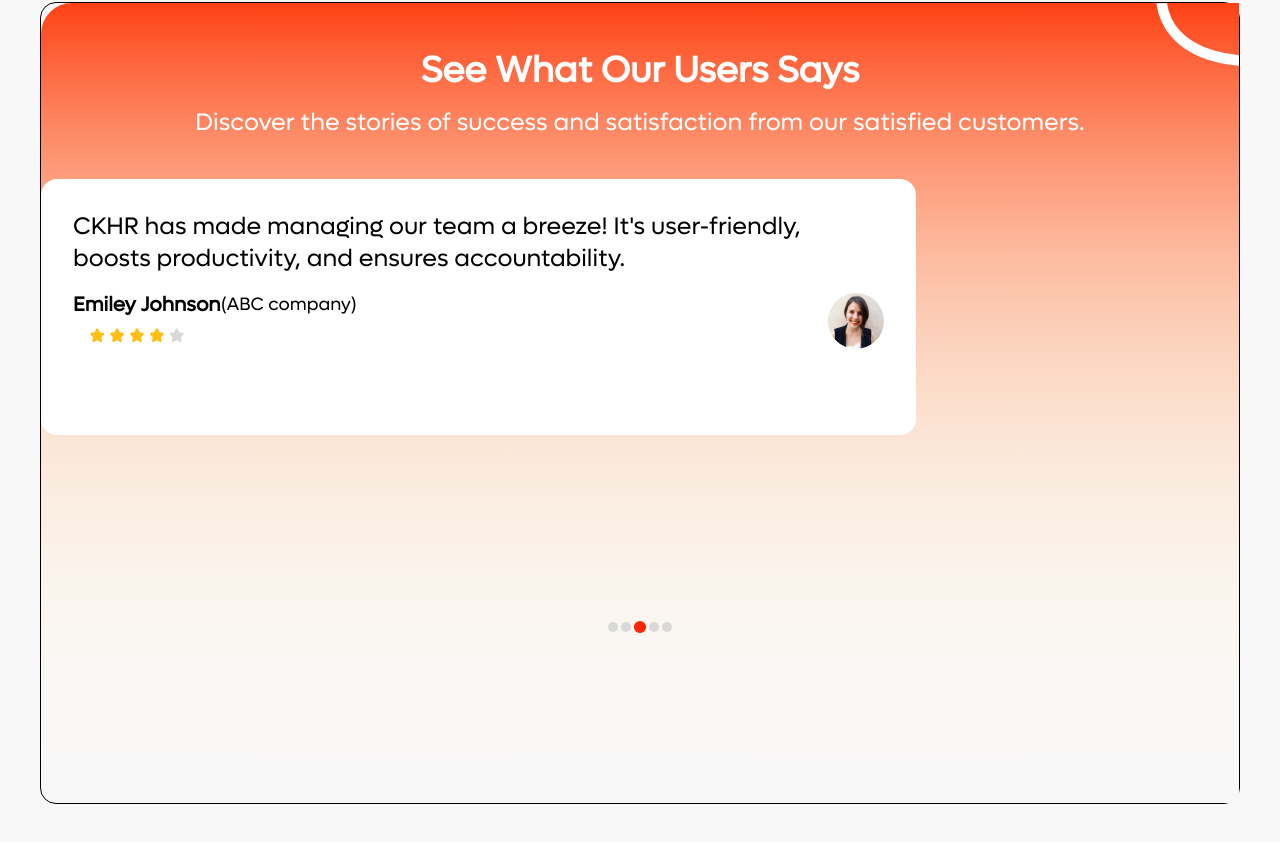
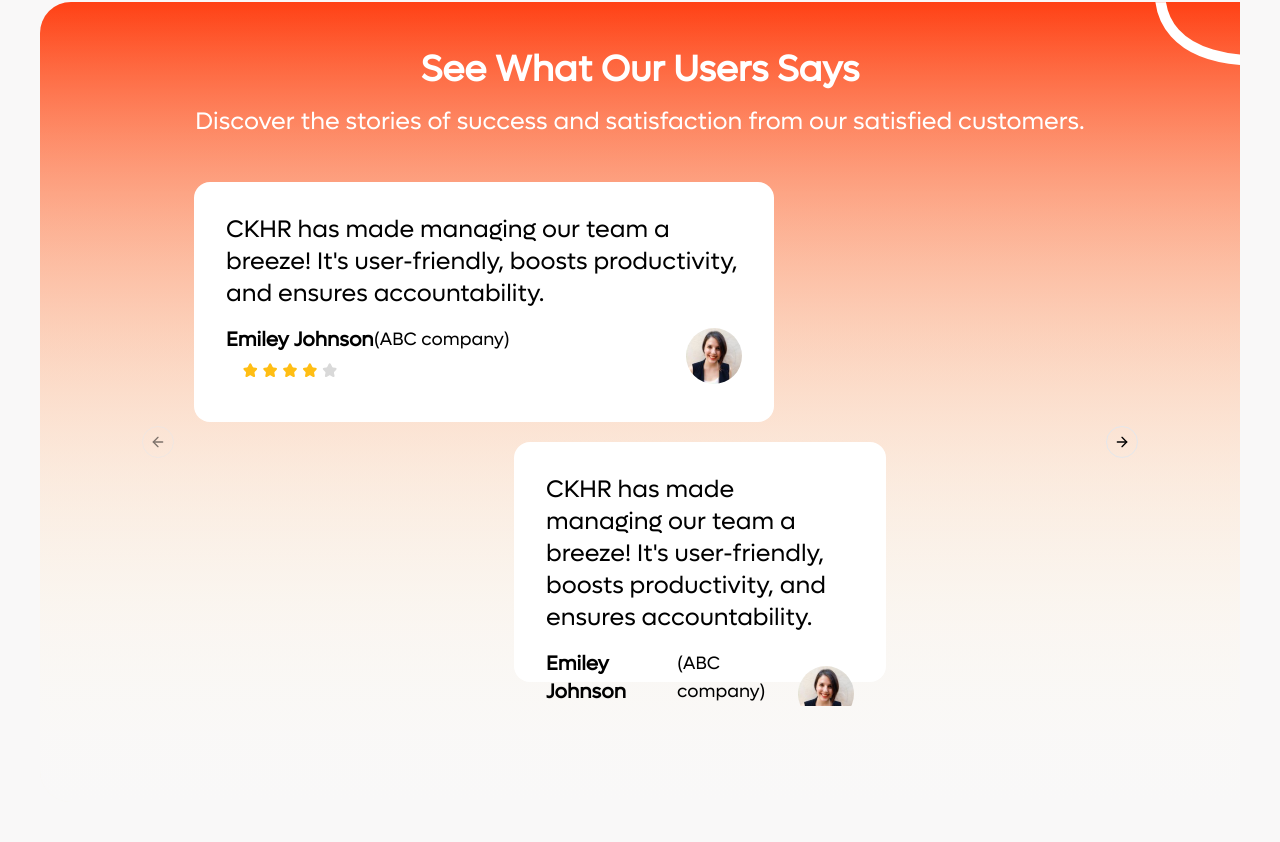
Before and after one commit to abrauf18/chkr, a Next.js app: page /landingPage in a window 1280 px wide. Shown: the part 5212-6054 px from the top of the page. Built offline with nearby package versions, Linux system fonts and the light colour scheme.

Commit message:
feat: slider to testimonials section

```diff
--- a/app/components/modules/landingPage/Testimonials.tsx
+++ b/app/components/modules/landingPage/Testimonials.tsx
@@ -1,17 +1,21 @@
 import React from 'react'
 import bg from "@/app/assets/images/Testimonials.svg";
-import { Button } from "@/app/components/ui/button";
 import Image from 'next/image';
 import user from "@/app/assets/icons/testUser.svg";
 import user1 from "@/app/assets/icons/testUser1.svg";
-import dots from "@/app/assets/icons/dots.svg";
-import star from "@/app/assets/icons/stars.svg";
 import TestimonialsCard from './TestimonialsCard';
+import {
+    Carousel,
+    CarouselContent,
+    CarouselItem,
+    CarouselNext,
+    CarouselPrevious,
+} from "@/app/components/ui/carousel"
 
 const Testimonials = () => {
     return (
 
-        <div className=" mt-10 mx-10 rounded-2xl border border-black ">
+        <div className=" mt-10 mx-10 rounded-2xl h-full ">
             <div
                 className="bg-no-repeat h-screen bg-cover flex flex-col items-center  py-10 "
                 style={{
@@ -28,15 +32,32 @@ const Testimonials = () => {
                         satisfied customers.
                     </p>
                 </div>
-                <TestimonialsCard
-                    review="CKHR has made managing our team a breeze! It's user-friendly, boosts productivity, and ensures accountability."
-                    authorName="Emiley Johnson"
-                    companyName="ABC company"
-                />
 
-                <div className='mt-[10rem] '>
-                    <Image src={dots} alt="user icon" className='h-16 w-16' />
-                </div>
+                <Carousel className="w-3/4">
+                    <CarouselContent>
+                        {Array.from({ length: 5 }).map((_, index) => (
+                            <CarouselItem key={index}>
+                                <div className="p-1">
+                                    <TestimonialsCard
+                                        review="CKHR has made managing our team a breeze! It's user-friendly, boosts productivity, and ensures accountability."
+                                        authorName="Emiley Johnson"
+                                        companyName="ABC company"
+                                    />
+                                    <div className='ml-[20rem]'>
+                                        <TestimonialsCard
+                                            review="CKHR has made managing our team a breeze! It's user-friendly, boosts productivity, and ensures accountability."
+                                            authorName="Emiley Johnson"
+                                            companyName="ABC company"
+                                        />
+                                    </div>
+                                </div>
+                            </CarouselItem>
+                        ))}
+                    </CarouselContent>
+                    <CarouselPrevious />
+                    <CarouselNext />
+                </Carousel>
+
             </div>
         </div >
 
--- a/app/components/modules/landingPage/TestimonialsCard.tsx
+++ b/app/components/modules/landingPage/TestimonialsCard.tsx
@@ -12,7 +12,7 @@ interface TestimonialsCardProps {
 const TestimonialsCard: React.FC<TestimonialsCardProps> = ({ review, authorName, companyName }) => {
     return (
         <div>
-            <div className='md:w-3/4 lg:w-[65%] xl:w-[73%] xl:h-[16rem] lg:h-[15rem] md:h-[13rem] bg-white rounded-2xl p-8 '>
+            <div className='md:w-3/4 lg:w-[65%] xl:1/2 xl:h-[15rem] lg:h-[15rem] md:h-[13rem] bg-white rounded-2xl p-8 mb-5 '>
                 <p className='font-normal lg:text-2xl  md:text-lg'>{review}</p>
                 <div className='flex mt-4 justify-between items-center'>
                     <div className='flex flex-col justify-start' >
--- /dev/null
+++ b/app/components/ui/carousel.tsx
@@ -0,0 +1,262 @@
+"use client"
+
+import * as React from "react"
+import useEmblaCarousel, {
+  type UseEmblaCarouselType,
+} from "embla-carousel-react"
+import { ArrowLeft, ArrowRight } from "lucide-react"
+
+import { cn } from "@/lib/utils"
+import { Button } from "@/app/components/ui/button"
+
+type CarouselApi = UseEmblaCarouselType[1]
+type UseCarouselParameters = Parameters<typeof useEmblaCarousel>
+type CarouselOptions = UseCarouselParameters[0]
+type CarouselPlugin = UseCarouselParameters[1]
+
+type CarouselProps = {
+  opts?: CarouselOptions
+  plugins?: CarouselPlugin
+  orientation?: "horizontal" | "vertical"
+  setApi?: (api: CarouselApi) => void
+}
+
+type CarouselContextProps = {
+  carouselRef: ReturnType<typeof useEmblaCarousel>[0]
+  api: ReturnType<typeof useEmblaCarousel>[1]
+  scrollPrev: () => void
+  scrollNext: () => void
+  canScrollPrev: boolean
+  canScrollNext: boolean
+} & CarouselProps
+
+const CarouselContext = React.createContext<CarouselContextProps | null>(null)
+
+function useCarousel() {
+  const context = React.useContext(CarouselContext)
+
+  if (!context) {
+    throw new Error("useCarousel must be used within a <Carousel />")
+  }
+
+  return context
+}
+
+const Carousel = React.forwardRef<
+  HTMLDivElement,
+  React.HTMLAttributes<HTMLDivElement> & CarouselProps
+>(
+  (
+    {
+      orientation = "horizontal",
+      opts,
+      setApi,
+      plugins,
+      className,
+      children,
+      ...props
+    },
+    ref
+  ) => {
+    const [carouselRef, api] = useEmblaCarousel(
+      {
+        ...opts,
+        axis: orientation === "horizontal" ? "x" : "y",
+      },
+      plugins
+    )
+    const [canScrollPrev, setCanScrollPrev] = React.useState(false)
+    const [canScrollNext, setCanScrollNext] = React.useState(false)
+
+    const onSelect = React.useCallback((api: CarouselApi) => {
+      if (!api) {
+        return
+      }
+
+      setCanScrollPrev(api.canScrollPrev())
+      setCanScrollNext(api.canScrollNext())
+    }, [])
+
+    const scrollPrev = React.useCallback(() => {
+      api?.scrollPrev()
+    }, [api])
+
+    const scrollNext = React.useCallback(() => {
+      api?.scrollNext()
+    }, [api])
+
+    const handleKeyDown = React.useCallback(
+      (event: React.KeyboardEvent<HTMLDivElement>) => {
+        if (event.key === "ArrowLeft") {
+          event.preventDefault()
+          scrollPrev()
+        } else if (event.key === "ArrowRight") {
+          event.preventDefault()
+          scrollNext()
+        }
+      },
+      [scrollPrev, scrollNext]
+    )
+
+    React.useEffect(() => {
+      if (!api || !setApi) {
+        return
+      }
+
+      setApi(api)
+    }, [api, setApi])
+
+    React.useEffect(() => {
+      if (!api) {
+        return
+      }
+
+      onSelect(api)
+      api.on("reInit", onSelect)
+      api.on("select", onSelect)
+
+      return () => {
+        api?.off("select", onSelect)
+      }
+    }, [api, onSelect])
+
+    return (
+      <CarouselContext.Provider
+        value={{
+          carouselRef,
+          api: api,
+          opts,
+          orientation:
+            orientation || (opts?.axis === "y" ? "vertical" : "horizontal"),
+          scrollPrev,
+          scrollNext,
+          canScrollPrev,
+          canScrollNext,
+        }}
+      >
+        <div
+          ref={ref}
+          onKeyDownCapture={handleKeyDown}
+          className={cn("relative", className)}
+          role="region"
+          aria-roledescription="carousel"
+          {...props}
+        >
+          {children}
+        </div>
+      </CarouselContext.Provider>
+    )
+  }
+)
+Carousel.displayName = "Carousel"
+
+const CarouselContent = React.forwardRef<
+  HTMLDivElement,
+  React.HTMLAttributes<HTMLDivElement>
+>(({ className, ...props }, ref) => {
+  const { carouselRef, orientation } = useCarousel()
+
+  return (
+    <div ref={carouselRef} className="overflow-hidden">
+      <div
+        ref={ref}
+        className={cn(
+          "flex",
+          orientation === "horizontal" ? "-ml-4" : "-mt-4 flex-col",
+          className
+        )}
+        {...props}
+      />
+    </div>
+  )
+})
+CarouselContent.displayName = "CarouselContent"
+
+const CarouselItem = React.forwardRef<
+  HTMLDivElement,
+  React.HTMLAttributes<HTMLDivElement>
+>(({ className, ...props }, ref) => {
+  const { orientation } = useCarousel()
+
+  return (
+    <div
+      ref={ref}
+      role="group"
+      aria-roledescription="slide"
+      className={cn(
+        "min-w-0 shrink-0 grow-0 basis-full",
+        orientation === "horizontal" ? "pl-4" : "pt-4",
+        className
+      )}
+      {...props}
+    />
+  )
+})
+CarouselItem.displayName = "CarouselItem"
+
+const CarouselPrevious = React.forwardRef<
+  HTMLButtonElement,
+  React.ComponentProps<typeof Button>
+>(({ className, variant = "outline", size = "icon", ...props }, ref) => {
+  const { orientation, scrollPrev, canScrollPrev } = useCarousel()
+
+  return (
+    <Button
+      ref={ref}
+      variant={variant}
+      size={size}
+      className={cn(
+        "absolute  h-8 w-8 rounded-full",
+        orientation === "horizontal"
+          ? "-left-12 top-1/2 -translate-y-1/2"
+          : "-top-12 left-1/2 -translate-x-1/2 rotate-90",
+        className
+      )}
+      disabled={!canScrollPrev}
+      onClick={scrollPrev}
+      {...props}
+    >
+      <ArrowLeft className="h-4 w-4" />
+      <span className="sr-only">Previous slide</span>
+    </Button>
+  )
+})
+CarouselPrevious.displayName = "CarouselPrevious"
+
+const CarouselNext = React.forwardRef<
+  HTMLButtonElement,
+  React.ComponentProps<typeof Button>
+>(({ className, variant = "outline", size = "icon", ...props }, ref) => {
+  const { orientation, scrollNext, canScrollNext } = useCarousel()
+
+  return (
+    <Button
+      ref={ref}
+      variant={variant}
+      size={size}
+      className={cn(
+        "absolute h-8 w-8 rounded-full",
+        orientation === "horizontal"
+          ? "-right-12 top-1/2 -translate-y-1/2"
+          : "-bottom-12 left-1/2 -translate-x-1/2 rotate-90",
+        className
+      )}
+      disabled={!canScrollNext}
+      onClick={scrollNext}
+      {...props}
+    >
+      <ArrowRight className="h-4 w-4" />
+      <span className="sr-only">Next slide</span>
+    </Button>
+  )
+})
+CarouselNext.displayName = "CarouselNext"
+
+export {
+  type CarouselApi,
+  Carousel,
+  CarouselContent,
+  CarouselItem,
+  CarouselPrevious,
+  CarouselNext,
+}
--- a/package.json
+++ b/package.json
@@ -13,11 +13,11 @@
     "@radix-ui/react-slot": "^1.0.2",
     "class-variance-authority": "^0.7.0",
     "clsx": "^2.1.0",
+    "embla-carousel-react": "^8.0.2",
     "lucide-react": "^0.368.0",
     "next": "14.2.1",
     "react": "^18",
     "react-dom": "^18",
-    "react-slick": "^0.30.2",
     "tailwind-merge": "^2.2.2",
     "tailwindcss-animate": "^1.0.7"
   },
```
Also changed, not shown: 1 other file (tests, documents, lock files or other folders).
